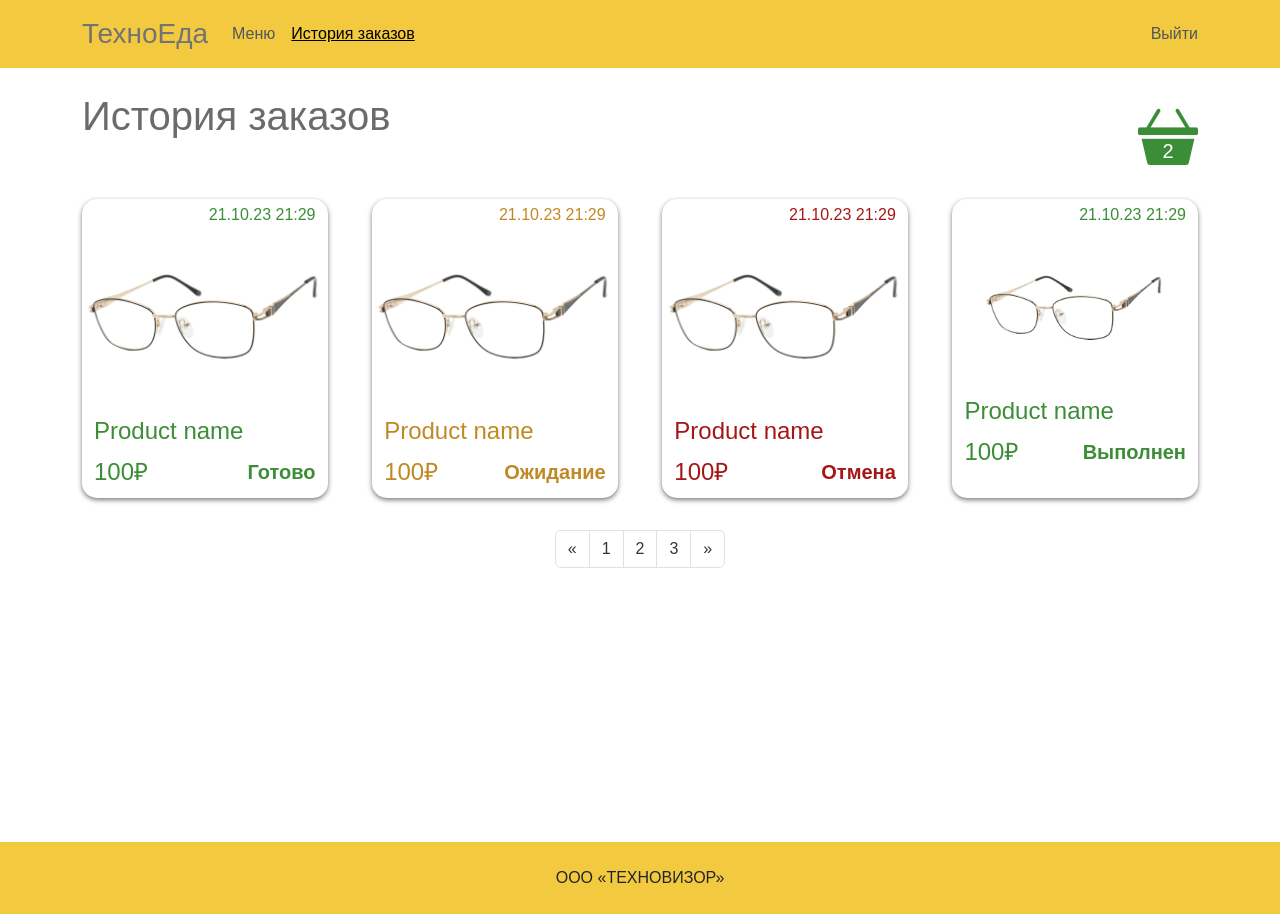
After one commit to creaexo/Tehnovizor, a Django app: page /history in a window 1280 px wide. The commit adds this page. Run offline with Django 4.2, Linux system fonts and the light colour scheme; a user stored in the database is signed in; data comes from the database, SQL or seed files in the repository; both versions use the stored data as it was after the commit.

Commit message:
Fix product

```diff
--- a/mainapp/mixins.py
+++ b/mainapp/mixins.py
@@ -1,12 +1,14 @@
+from django.shortcuts import redirect
 from django.views import View
 
-from mainapp.models import Employee, Cart
+from mainapp.models import Employee, Cart, Dish
 
 
 class CartMixin(View):
 
     def dispatch(self, request, *args, **kwargs):
-
+        if request.user.is_authenticated == False:
+            return redirect('login')
         if request.user.is_authenticated:
             customer = Employee.objects.filter(user=request.user).first()
             if not customer:
@@ -22,4 +24,8 @@ class CartMixin(View):
             #if not cart:
                 # cart = Cart.objects.create(for_anonymous_user=True)
         self.cart = cart
+        self.products_to_cart = self.cart.products.all().values('object_id', 'qty')
+        self.dishes_to_cart = []
+        for i in self.products_to_cart:
+            self.dishes_to_cart.append([Dish.objects.filter(id=i['object_id']), i['qty']])
         return super().dispatch(request, *args, **kwargs)
--- a/mainapp/static/css/style.css
+++ b/mainapp/static/css/style.css
@@ -7,6 +7,10 @@
     --green: #3c8d38;
     --bs-navbar-brand-color: #737373;
     --red: rgb(165, 23, 23);
+}
+body{
+    position: relative;
+    min-height: 100vh;
 }
 .h1, .h2, .h3, .h4, .h5, .h6, h1, h2, h3, h4, h5, h6 {
     color: #6b6b6b;
@@ -222,8 +226,14 @@ button.btn-primary.btn-login:active{
 }
 @media screen and (width > 1400px) {
 
-.min-h-800 {
+.min-h-800, section.min-h-800 {
     min-height: 800px;
+}
+}
+@media screen and (width > 1200px) {
+
+.min-h-800, section.min-h-800 {
+    min-height: 750px;
 }
 }
 
@@ -358,3 +368,13 @@ input[type=checkbox]:checked+label{
 .text-ellipsis{
      text-overflow: ellipsis;
 }
+
+footer{
+    position: absolute;
+    bottom: -72px;
+    width: 100%;
+}
+
+button.change{
+    border: none;
+}
--- a/mainapp/templates/base.html
+++ b/mainapp/templates/base.html
@@ -26,19 +26,19 @@
                <span class="navbar-toggler-icon"></span>
             </button>
             <div class="collapse navbar-collapse show" id="navbarText">
-               <ul class="navbar-nav me-auto mb-2 mb-xl-0">
+               <ul class="navbar-nav me-auto mbz-2 mb-xl-0">
                   <li class="nav-item">
-                     <a class="nav-link active fs-6" aria-current="page" href="{% url 'main' %}">Меню</a>
+                     <a class="nav-link {% if active == 'menu' %}active{% endif %} fs-6" aria-current="page" href="{% url 'main' %}">Меню</a>
                   </li>
                   <li class="nav-item">
-                     <a class="nav-link fs-6" href="history.html">История заказов</a>
+                     <a class="nav-link fs-6 {% if active == 'history' %}active{% endif %}" href="{% url 'history' %}">История заказов</a>
                   </li>
                </ul>
                 {% if request.user.is_authenticated %}
                <a class="nav-link" href="{% url 'logout' %}">Выйти</a>
                     {% else %}
 
-               <a class="nav-link" href="{% url 'login' %}">Авторизация</a>
+               <a class="nav-link {% if active == 'login' %}active{% endif %}" href="{% url 'login' %}">Авторизация</a>
                 {% endif %}
 
             </div>
--- /dev/null
+++ b/mainapp/templates/history.html
@@ -0,0 +1,106 @@
+{% extends 'base.html' %}
+
+{% load static %}
+{% block content %}
+   <section class="main-content min-h-800">
+
+
+      <div class="container mt-4">
+         <div class="d-flex justify-content-between">
+            <h1>История заказов</h1>
+            <a href="{% url 'cart' %}" class="basketa basketa_big d-flex"><div class="basket_hover"></div><i class="bi bi-basket3-fill t123"></i><i class="bi bi-basket3"></i><p class="m-0 fs-5 cart_count">{{ cart.total_products }}</p></a>
+         </div>
+
+
+
+         <div class="container m-0 p-0">
+            <div class="row container m-0 p-0">
+               <div class="row col-lg-12  m-0 p-0">
+
+                  <div class=" product-cart history_product_done">
+                     <p class="fs-6 text-end mb-0 mt-1 ">21.10.23 21:29</p>
+                     <div class="product-thumb_history">
+                        <a href="#" class="mt-0"><img src="img/img.jpg" alt="img"></a>
+                     </div>
+                     <div class="product-details">
+                        <h4><a href="#">Product name</a></h4>
+                     </div>
+                     <div class="product-bottom-details">
+                        <div class="product-bottom d-flex justify-content-between align-items-center">
+                           <p>100₽</p>
+                           <p class="fs-5 fw-bolder">Готово</p>
+                        </div>
+                     </div>
+                  </div>
+
+
+                  <div class=" product-cart history_product_wait">
+                     <p class="fs-6 text-end mb-0 mt-1 ">21.10.23 21:29</p>
+                     <div class="product-thumb_history">
+                        <a href="#" class="mt-0"><img src="img/img.jpg" alt="img"></a>
+                     </div>
+                     <div class="product-details">
+                        <h4><a href="#">Product name</a></h4>
+                     </div>
+                     <div class="product-bottom-details">
+                        <div class="product-bottom d-flex justify-content-between align-items-center">
+                           <p>100₽</p>
+                           <p class="fs-5 fw-bolder">Ожидание</p>
+                        </div>
+                     </div>
+                  </div>
+
+                  <div class=" product-cart history_product_cansel">
+                     <p class="fs-6 text-end mb-0 mt-1 ">21.10.23 21:29</p>
+                     <div class="product-thumb_history">
+                        <a href="#" class="mt-0"><img src="img/img.jpg" alt="img"></a>
+                     </div>
+                     <div class="product-details">
+                        <h4><a href="#">Product name</a></h4>
+                     </div>
+                     <div class="product-bottom-details">
+                        <div class="product-bottom d-flex justify-content-between align-items-center">
+                           <p>100₽</p>
+                           <p class="fs-5 fw-bolder">Отмена</p>
+                        </div>
+                     </div>
+                  </div>
+
+                  <div class=" product-cart history_product_done">
+                     <p class="fs-6 text-end mb-0 mt-1 ">21.10.23 21:29</p>
+                     <div class="product-thumb">
+                        <a href="#" class="mt-0"><img src="img/img.jpg" alt="img"></a>
+                     </div>
+                     <div class="product-details">
+                        <h4><a href="#">Product name</a></h4>
+                     </div>
+                     <div class="product-bottom-details">
+                        <div class="product-bottom d-flex justify-content-between align-items-center">
+                           <p>100₽</p>
+                           <p class="fs-5 fw-bolder">Выполнен</p>
+                        </div>
+                     </div>
+                  </div>
+               </div>
+            </div>
+         </div>
+         <nav class="d-flex justify-content-center my-3">
+            <ul class="pagination">
+               <li class="page-item">
+                  <a class="page-link" href="#" aria-label="Предыдущая">
+                     <span aria-hidden="true">&laquo;</span>
+                  </a>
+               </li>
+               <li class="page-item"><a class="page-link" href="#">1</a></li>
+               <li class="page-item"><a class="page-link" href="#">2</a></li>
+               <li class="page-item"><a class="page-link" href="#">3</a></li>
+               <li class="page-item">
+                  <a class="page-link" href="#" aria-label="Следующая">
+                     <span aria-hidden="true">&raquo;</span>
+                  </a>
+               </li>
+            </ul>
+         </nav>
+      </div>
+   </section>
+{% endblock content %}
--- a/mainapp/urls.py
+++ b/mainapp/urls.py
@@ -4,6 +4,7 @@ urlpatterns = [
     path('', Menu.as_view(), name='main'),
     path('dish/<str:ct_model>/<str:slug>/', DishView.as_view(), name='dish'),
     path('login', LoginUser.as_view(), name='login'),
+    path('history', HistoryView.as_view(), name='history'),
     path('cart', CartView.as_view(), name='cart'),
     path('checkout', CheckoutView.as_view(), name='checkout'),
     path('make-order', MakeOrderView.as_view(), name='make_order'),
--- a/mainapp/views.py
+++ b/mainapp/views.py
@@ -20,6 +20,7 @@ from .utils import recalc_cart
 class Menu(CartMixin, View):
     # print(dishes.values())
     def get(self, request, *args, **kwargs):
+        active = 'menu'
         category_obj = Category.objects.all()
         category = []
         dishes_on_page = 8
@@ -75,7 +76,7 @@ class Menu(CartMixin, View):
                     print(search_upper)
                     dishes = dishes_r
         dishes = dishes.order_by(sort_by)[dishes_on_page * page - dishes_on_page:page * dishes_on_page]
-        return render(request, "base.html/", {'dishes':dishes, 'cart':self.cart, 'category_obj': category_obj, 'page': page, 'last_page': last_page})
+        return render(request, "base.html/", {'dishes':dishes, 'cart':self.cart, 'category_obj': category_obj, 'active': active, 'page': page, 'last_page': last_page})
 
 def page_not_found_view(request, exception):
     return render(request, "base.html", status=404)
@@ -84,6 +85,8 @@ class DishView(CartMixin, DetailView):
 
     def dispatch(self, request, *args, **kwargs):
         self.queryset = Dish._base_manager.all()
+        print('queryset - ' + str(self.queryset))
+        # .cart.products.all().values('object_id', 'qty')
         return super().dispatch(request, *args, **kwargs)
 
     context_object_name = 'dish'
@@ -93,6 +96,8 @@ class DishView(CartMixin, DetailView):
     def get_context_data(self, **kwargs):
         context = super().get_context_data(**kwargs)
         context['cart'] = self.cart
+        context['qty'] = CartDish.objects.filter(dish=context['dish'])[1].qty
+        # print('queryset - '+str(context['qty'][1].qty))
         return context
 
 class LoginUser(LoginView):
@@ -100,6 +105,7 @@ class LoginUser(LoginView):
     template_name = 'login.html'
 
     def get_context_data(self, *, object_list=None, **kwargs):
+        kwargs['active'] = 'login'
         context = super().get_context_data(**kwargs)
         return dict(list(context.items()))
 
@@ -109,6 +115,18 @@ class LoginUser(LoginView):
 
 class CartView(CartMixin, View):
     def get(self, request, *args, **kwargs):
+
+        print('erwerwerwer  -  '+str(self.products_to_cart))
+        print(self.dishes_to_cart)
+
+        context = {
+            'cart': self.cart,
+            'dishes_to_cart': self.dishes_to_cart
+        }
+        return render(request, 'cart.html', context)
+class HistoryView(CartMixin, View):
+    def get(self, request, *args, **kwargs):
+        active = 'history'
         products_to_cart = self.cart.products.all().values('object_id','qty')
         dishes_to_cart = []
         for i in products_to_cart:
@@ -118,9 +136,10 @@ class CartView(CartMixin, View):
 
         context = {
             'cart': self.cart,
+            'active': active,
             'dishes_to_cart': dishes_to_cart
         }
-        return render(request, 'cart.html', context)
+        return render(request, 'history.html', context)
 # class AddToCartView(CartMixin,View):
 #
 #     def get(self, request, *args, **kwargs):
```
Also changed, not shown: mainapp/templates/product.html (+14 -5 lines), db.sqlite3.
